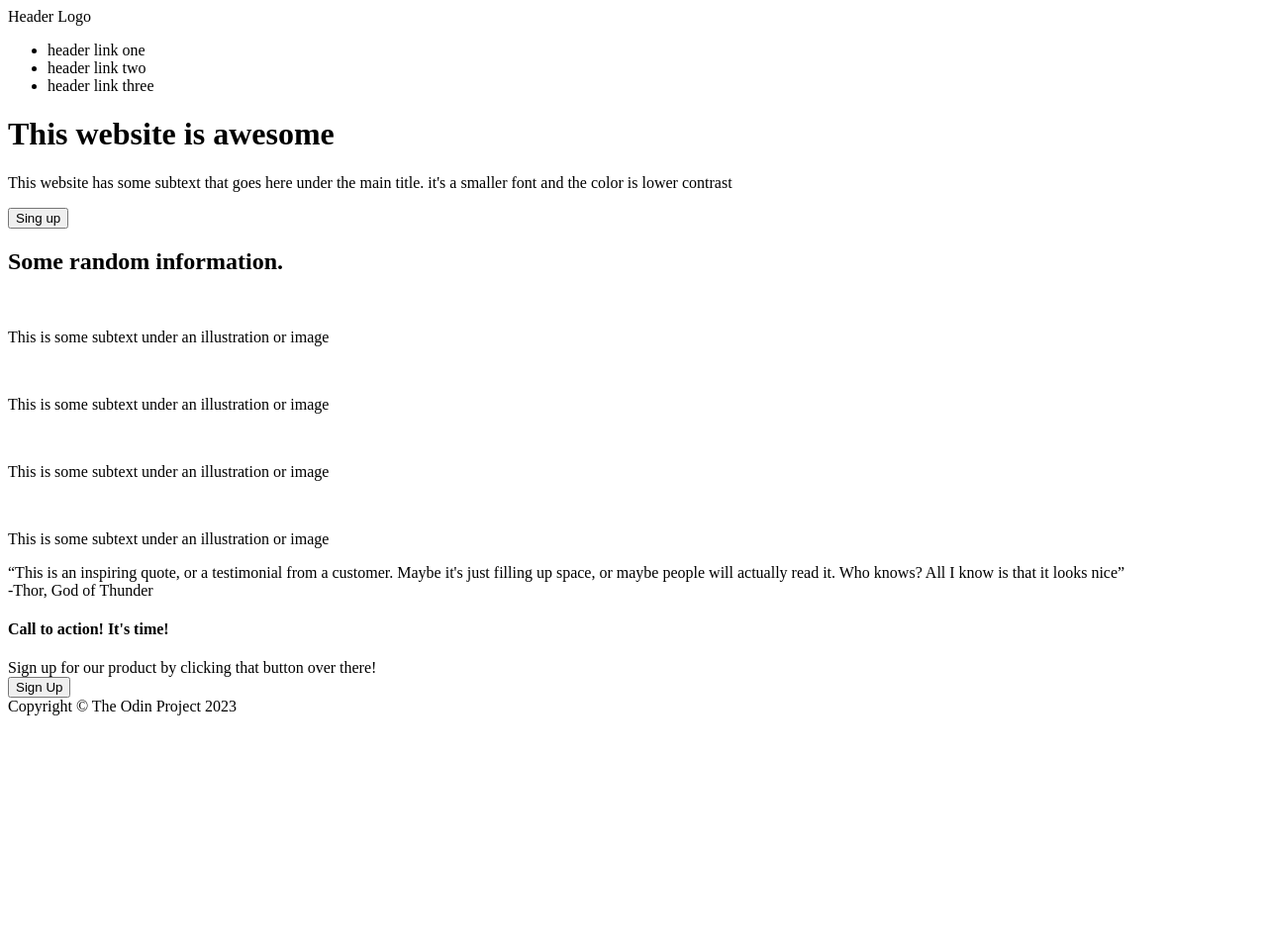
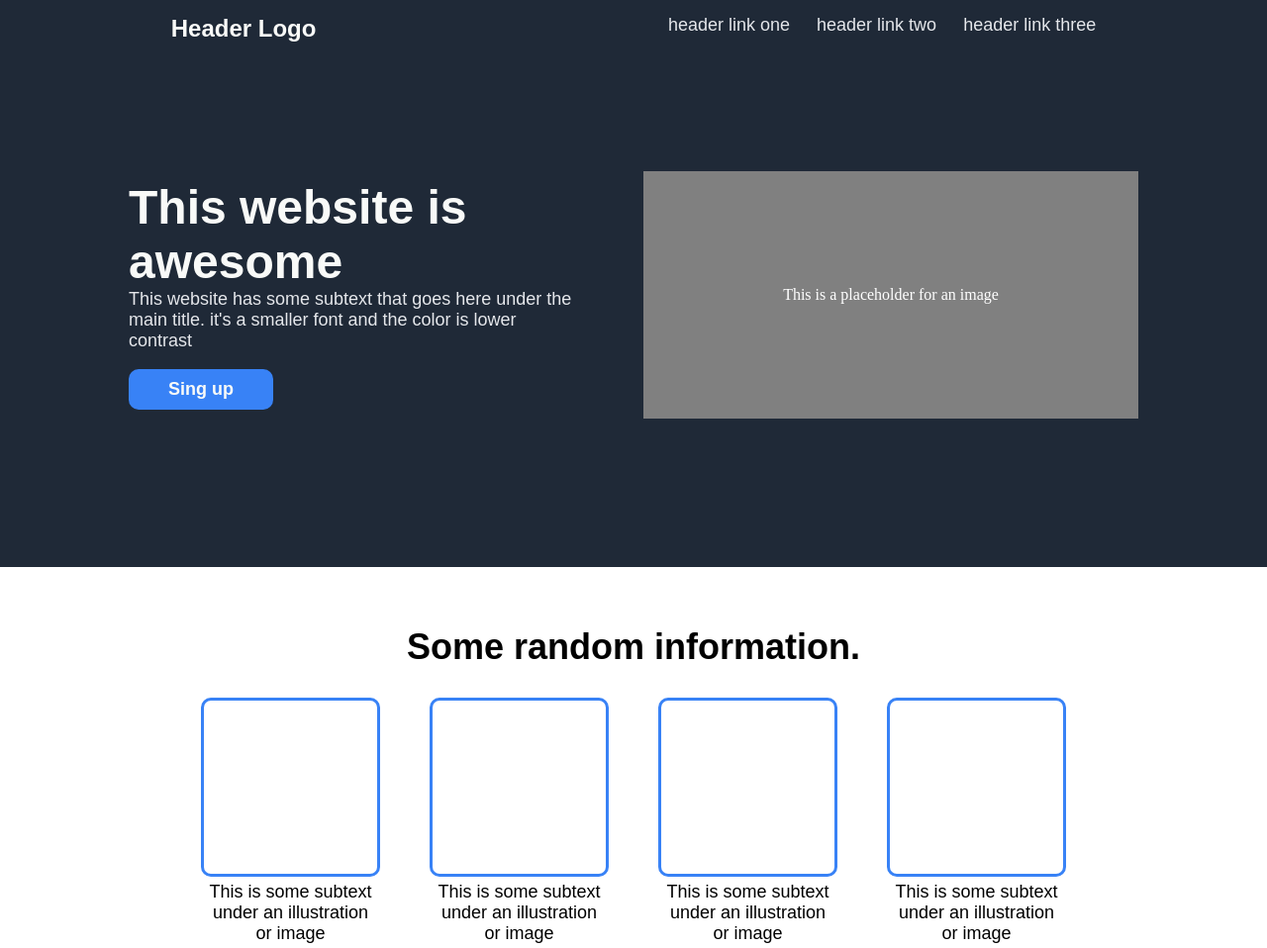
Before and after one commit to PedroDanadao/landing-page, a plain HTML site: page index.html in a window 1280 px wide. Shown: the top 958 px of the page at 99% size. Before the commit the page ends 800 px from the top, so only its background shows below. Drawn offline with Linux system fonts and the light colour scheme.

Commit message:
Add style to the landing page
Followed the layout given by the assignment and made the page like it.
I didn't use any images for now, in their place I created divs to
represent the space an image would take. Also couldn't change the font
style of a paragraph to light, for some reason. But mostly it matches
the given layout pretty nicely.

```diff
--- a/css/style.css
+++ b/css/style.css
@@ -0,0 +1,251 @@
+body {
+    margin: 0;
+}
+
+
+.header_area {
+    background-color: #1F2937;
+    margin: 0;
+    padding: 15px;
+    padding-bottom: 150px;
+}
+
+.header_logo {
+    font: bold 24px sans-serif;
+    color: #F9FAF8;
+}
+
+.header_links a,
+.header_description {
+    font: 18px sans-serif;
+    color: #E5E7EB;
+}
+
+.header_title {
+    font: bold 48px Arial, Helvetica, sans-serif;
+    color: #F9FAF8;
+    width: 400px;
+    margin: 0;
+}
+
+.header_description {
+    width: 450px;
+    margin-top: 0;
+}
+
+button,
+.call_to_action {
+    background-color: #3882F6;
+}
+
+button {
+    color: #F9FAF8;
+    font: bold 18px sans-serif;
+}
+
+.header_button {
+    border: none;
+    border-radius: 10px;
+    padding: 10px 40px;
+}
+
+.header_links {
+    list-style: none;
+    margin: 0;
+}
+
+.header_links a {
+    text-decoration: none;
+}
+
+.header img {
+    width: 100px;
+    height: 100px;
+    background-color: grey;
+    border: solid;
+    border-color: white;
+}
+
+.placeholder_image {
+    background-color: grey;
+    color: white;
+    width: 500px;
+    height: 250px;
+}
+
+.info_area {
+    padding-top: 30px;
+    padding-bottom: 60px;
+}
+
+.info_title {
+    font: bold 36px Arial, Helvetica, sans-serif;
+}
+
+.info_div {
+    border: solid #3882F6 3px;
+    border-radius: 10px;
+    width: 175px;
+    height: 175px;
+}
+
+.quote_area {
+    background-color: #E5E7EB;
+}
+
+.info_paragraph {
+    width: 175px;
+    font: 18px sans-serif;
+    text-align: center;
+    margin: 0;
+}
+
+.quote_area {
+    padding-top: 120px;
+    padding-bottom: 100px;
+}
+
+.quote_area .container {
+    width: 800px;
+}
+
+.quote_area p {
+    font: italic 36px Verdana, sans-serif;
+    font-weight: light;
+    color: #1F2937;
+    width: 800px;
+    margin: 0;
+}
+
+.quote_area div {
+    font: bold 25px Arial, Helvetica, sans-serif;
+    color: #1F2937;
+}
+
+.call_to_action_area {
+    padding: 100px 0;
+}
+
+.call_to_action {
+    height: 175px;
+    width: 1000px;
+    border-radius: 10px;
+}
+
+.call_to_action button {
+    border: solid #F9FAF8 2px;
+    border-radius: 10px;
+    padding: 10px 40px;
+}
+
+.call_to_action h4 {
+    margin: 0;
+    font: bold 22px Arial, Helvetica, sans-serif;
+    color: #F9FAF8;
+}
+
+.call_to_action_description {
+    font: 18px Arial, Helvetica, sans-serif;
+    color: #E5E7EB;
+}
+
+.footer {
+    background-color: #1F2937;
+    color: #F9FAF8;
+    padding: 30px 0;
+    font-family: Arial, Helvetica, sans-serif;
+}
+
+/* ##################################### display #####################################  */
+
+.header_area {
+    display: flex;
+    flex-direction: column;
+    gap: 130px;
+}
+
+.header_top {
+    display: flex;
+    justify-content: space-around;
+}
+
+.header_links {
+    display: flex;
+    gap: 27px;
+}
+
+.placeholder_image {
+    display: flex;
+    justify-content: center;
+    align-items: center;
+}
+
+.header_bottom {
+    display: flex;
+    justify-content: center;
+    align-items: center;
+    gap: 70px;
+}
+
+.header_info {
+    display: flex;
+    flex-direction: column;
+    justify-content: flex-end;
+    align-items: flex-start;
+}
+
+.info_area {
+    display: flex;
+    flex-direction: column;
+    justify-content: center;
+    align-items: center;
+}
+
+.info_images {
+    display: flex;
+    justify-content: center;
+    gap: 50px;
+}
+
+.image_and_text {
+    display: flex;
+    flex-direction: column;
+    align-items: center;
+    gap: 5px
+}
+
+.quote_area {
+    display: flex;
+    justify-content: center;
+    align-items: center;
+}
+
+.quote_area .container {
+    display: flex;
+    flex-direction: column;
+    align-items: flex-start;
+    padding: 0 30px;
+}
+
+.quote_area div {
+    align-self: flex-end;
+    padding-right: 10px;
+}
+
+.call_to_action_area {
+    display: flex;
+    justify-content: center;
+    align-items: center;
+}
+
+.call_to_action {
+    display: flex;
+    justify-content: space-evenly;
+    align-items: center;
+}
+
+.footer {
+    display: flex;
+    justify-content: center;
+    align-items: center;
+}
--- a/index.html
+++ b/index.html
@@ -4,66 +4,85 @@
     <meta charset="UTF-8">
     <meta name="viewport" content="width=device-width, initial-scale=1.0">
     <title>Landing Page</title>
+
+    <link rel="stylesheet" href="css/style.css">
 </head>
 <body>
     <!-- div for the header area -->
     <div class="header_area">
-        <span>Header Logo</span>
-        <ul>
-            <li>header link one</li>
-            <li>header link two</li>
-            <li>header link three</li>
+        <div class="header_top">
+            <span class="header_logo">Header Logo</span>
+            <ul class="header_links">
+                <li><a href="#">header link one</a></li>
+                <li><a href="#">header link two</a></li>
+                <li><a href="#">header link three</a></li>
             </ul>
+        </div>
 
-        <h1>This website is awesome</h1>
-        <p>
+        <div class="header_bottom">
+            <div class="header_info">
+                <h1 class="header_title">This website is awesome</h1>
+                <p class="header_description">
                     This website has some subtext that goes here under the main title. it's a smaller font and the color is lower contrast
                 </p>
-        <button>Sing up</button>
-        <img src="" alt="">
+                <button class="header_button">Sing up</button>
+            </div>
+            <!-- <img src="" alt="" class="header_image"> -->
+            <div class="placeholder_image">This is a placeholder for an image</div>
+        </div>
     </div>
 
     <!-- div for the information area -->
     <div class="info_area">
-        <h2>Some random information.</h2>
+        <h2 class="info_title">Some random information.</h2>
 
+        <div class="info_images">
             <div class="image_and_text">
-            <img src="" alt="">
-            <p>
+                <!-- <img src="" alt=""> -->
+                <div class="info_div"></div>
+                <p class="info_paragraph">
                     This is some subtext under an illustration or image
                 </p>
             </div>
             <div class="image_and_text">
-            <img src="" alt="">
-            <p>
+                <!-- <img src="" alt=""> -->
+                <div class="info_div"></div>
+                <p class="info_paragraph">
                     This is some subtext under an illustration or image
                 </p>
             </div>
             <div class="image_and_text">
-            <img src="" alt="">
-            <p>
+                <!-- <img src="" alt=""> -->
+                <div class="info_div"></div>
+                <p class="info_paragraph">
                     This is some subtext under an illustration or image
                 </p>
             </div>
             <div class="image_and_text">
-            <img src="" alt="">
-            <p>
+                <!-- <img src="" alt=""> -->
+                <div class="info_div"></div>
+                <p class="info_paragraph">
                     This is some subtext under an illustration or image
                 </p>
+            </div>
         </div>
     </div>
 
     <!-- div for the quote area -->
     <div class="quote_area">
-        <q>This is an inspiring quote, or a testimonial from a customer. Maybe it's just filling up space, or maybe people will actually read it. Who knows? All I know is that it looks nice</q>
+        <div class="container">
+            <p>This is an inspiring quote, or a testimonial from a customer. Maybe it's just filling up space, or maybe people will actually read it. Who knows? All I know is that it looks nice</p>
             <div>-Thor, God of Thunder</div>
+        </div>
     </div>
 
     <!-- div for the call to action area -->
     <div class="call_to_action_area">
         <div class="call_to_action">
+            <div class="left_side">
                 <h4>Call to action! It's time!</h4>
-            <div>Sign up for our product by clicking that button over there!</div>
+                <div class="call_to_action_description">Sign up for our product by clicking that button over there!</div>
+            </div>
             <button>Sign Up</button>
         </div>
     </div>
```
Lines whose indentation alone changed are shown as unchanged.
